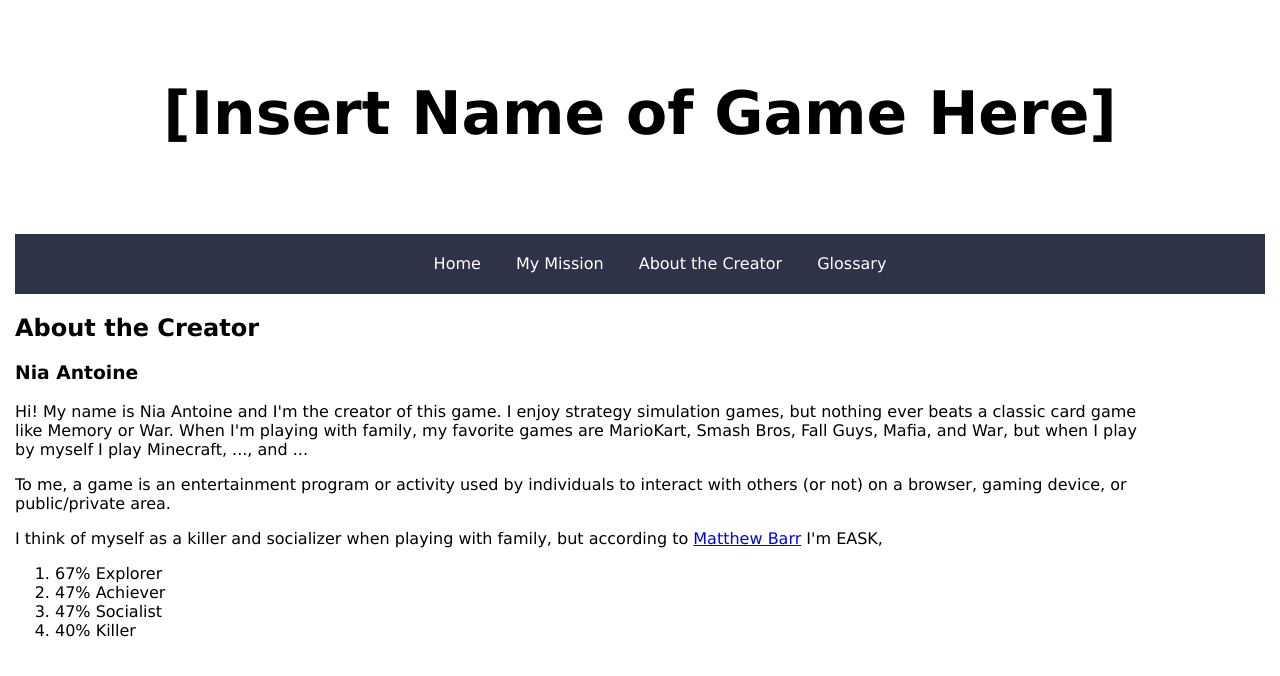
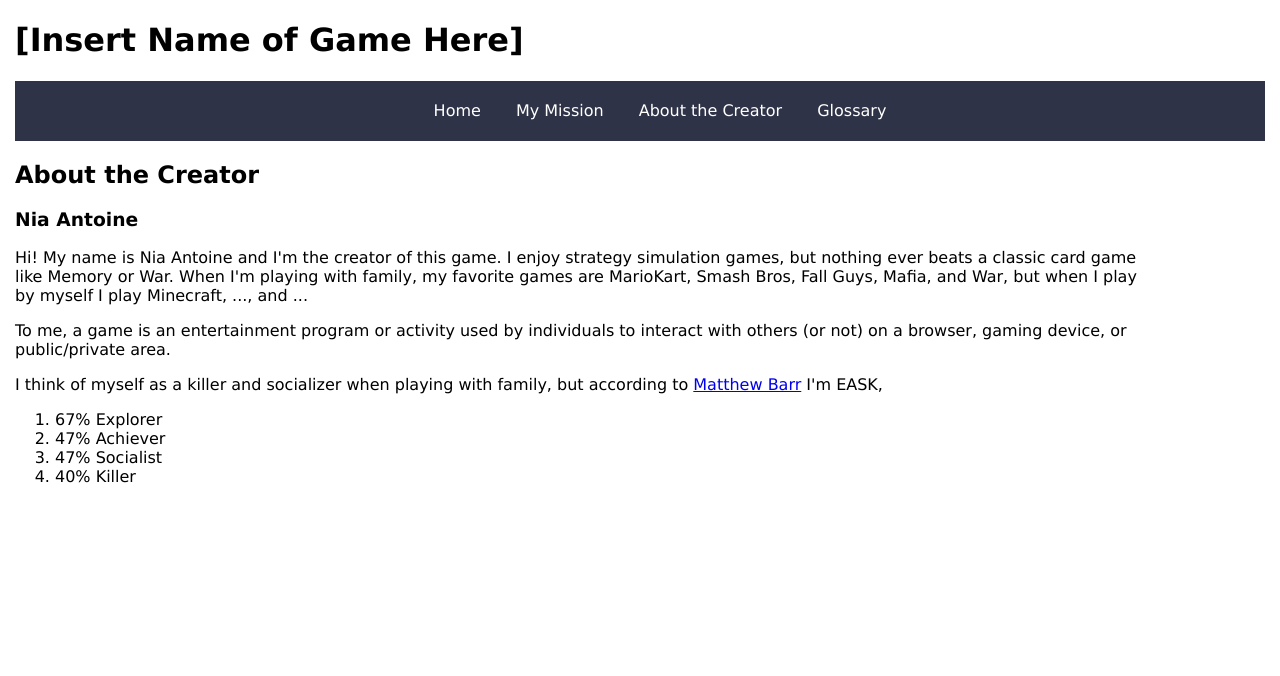
Before and after one commit to NicoleNia/game, a plain HTML site: page about.html in a window 1280 px wide. Drawn offline with Linux system fonts and the light colour scheme.

Commit message:
Update style.css

```diff
--- a/style.css
+++ b/style.css
@@ -7,16 +7,6 @@ body {
 
 p {
     width: 90%
-}
-
-.header {
-  padding: 30px;
-  text-align: center;
-  background: white;
-}
-
-.header h1 {
-  font-size: 60px;
 }
 
 #topNav {
```
